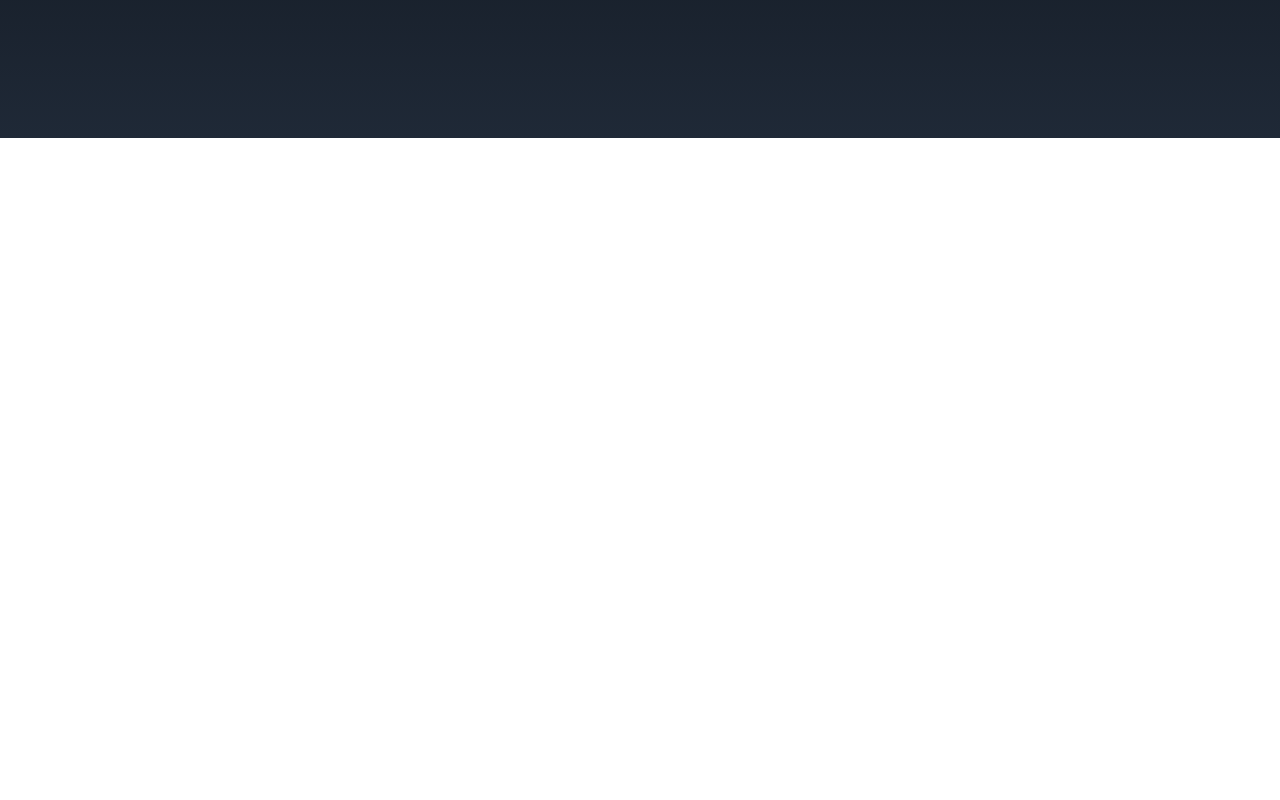
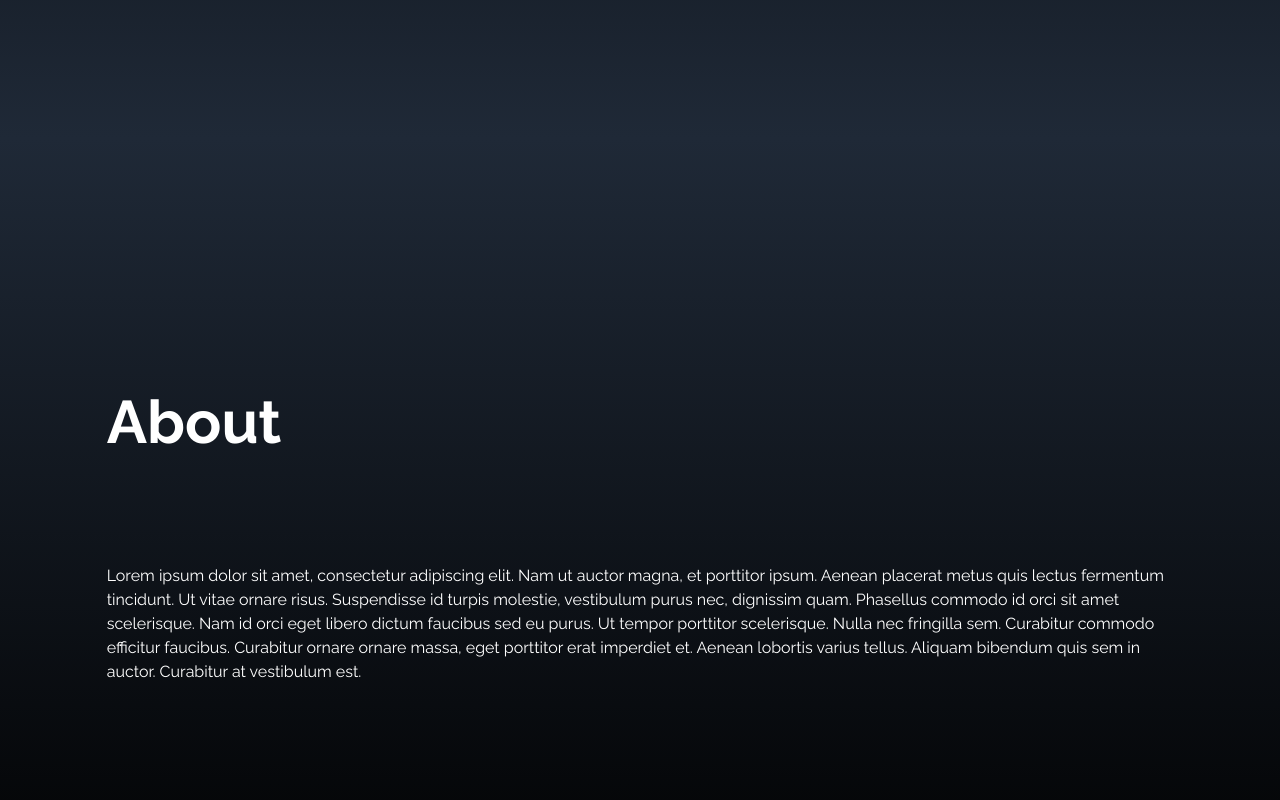
Before and after one commit to rakshitgondwal/portfolio-website, a React (Create React App) app: page / in a window 1280 px wide. Shown: the part 734-1534 px from the top of the page. Before the commit the page ends 872 px from the top, so only its background shows below. Built offline with nearby package versions, Linux system fonts and the light colour scheme.

Commit message:
about page done

```diff
--- a/src/App.js
+++ b/src/App.js
@@ -1,12 +1,14 @@
 import Navbar from "./components/navbar/Navbar";
 import Main from "./components/main/Main"
 import Socials from "./components/socials/Socials";
+import About from "./components/about/About";
 
 function App() {
   return (
     <>
       <Navbar />
       <Main />
+      <About />
       <Socials />
     </>
 
--- /dev/null
+++ b/src/components/about/About.js
@@ -0,0 +1,30 @@
+import React from 'react'
+
+const About = () => {
+    return (
+        <div className='flex flex-wrap items-center justify-center bg-gradient-to-b from-gray-800 to-black text-white h-screen'>
+            <div className='w-10/12 '>
+                <div>
+                    <p className='text-6xl font-bold pb-14 text-center md:text-left'>About</p>
+                </div>
+                <div>
+                    <p className='pt-14'>
+                        Lorem ipsum dolor sit amet, consectetur adipiscing elit.
+                        Nam ut auctor magna, et porttitor ipsum.
+                        Aenean placerat metus quis
+                        lectus fermentum tincidunt. Ut vitae ornare risus.
+                        Suspendisse id turpis molestie, vestibulum purus nec,
+                        dignissim quam. Phasellus commodo id orci sit amet scelerisque.
+                        Nam id orci eget libero dictum faucibus sed eu purus.
+                        Ut tempor porttitor scelerisque. Nulla nec fringilla sem.
+                        Curabitur commodo efficitur faucibus. Curabitur ornare ornare massa,
+                        eget porttitor erat imperdiet et. Aenean lobortis varius tellus.
+                        Aliquam bibendum quis sem in auctor. Curabitur at vestibulum est.
+                    </p>
+                </div>
+            </div>
+        </div>
+    )
+}
+
+export default About
--- a/src/components/navbar/components/Toggle.js
+++ b/src/components/navbar/components/Toggle.js
@@ -13,7 +13,7 @@ function Toggle() {
 
     return (
         <>
-            <div className='toggle z-10 flex flex-col md:hidden cursor-pointer' onClick={changeToggle}>
+            <div className='right-0 toggle z-10 flex flex-col md:hidden cursor-pointer sm:ml-6' onClick={changeToggle}>
                 {toggle ? <FaTimes style={{color: 'white',zIndex: '10'}} size={30} /> : <FaBars color='white' size={30} />}
             </div>
             <div>
--- a/src/components/socials/Socials.js
+++ b/src/components/socials/Socials.js
@@ -50,7 +50,7 @@ const Socials = () => {
     },
     {
       key: 5,
-      link: '../../assets/Resume.pdf',
+      link: '/RakshitGondwal.pdf',
       child: (
         <>
           Resume <HiOutlineDocumentText size={30} />
@@ -66,7 +66,7 @@ const Socials = () => {
       <ul>
         {social.map(({key, name, link, download, child}) => (
           <li key={key} className=' flex justify-between items-center w-40 h-14 px-4 ml-[-100px] hover:ml-[-10px] bg-cyan-900 hover:hue-rotate-180 duration-1000 hover:rounded-md  '>
-            <a href={link} className='flex justify-between items-center w-full text-white' download={download} target='_blank'>
+            <a href={link} className='flex justify-between items-center w-full text-white' download={download} target='_blank' rel="noreferrer">
               <>
               {child}
               </>
--- a/src/index.css
+++ b/src/index.css
@@ -15,7 +15,7 @@
 }
 
 .toggle{
-  margin-left: 10.938rem;
+  margin-left: 55%;
 }
 
 .profilePic{
```
Also changed, not shown: 1 other file (tests, documents, lock files or other folders).
